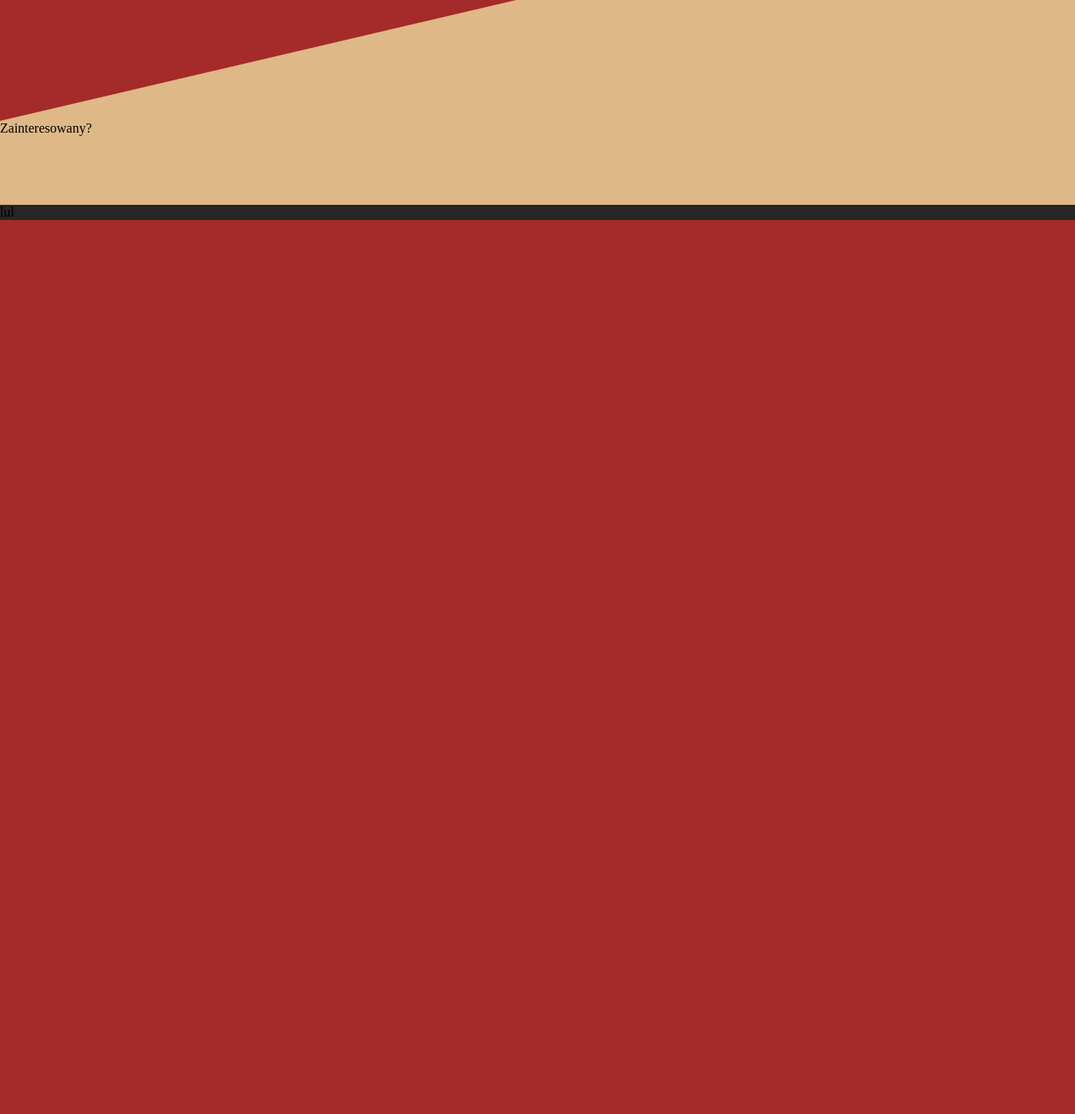
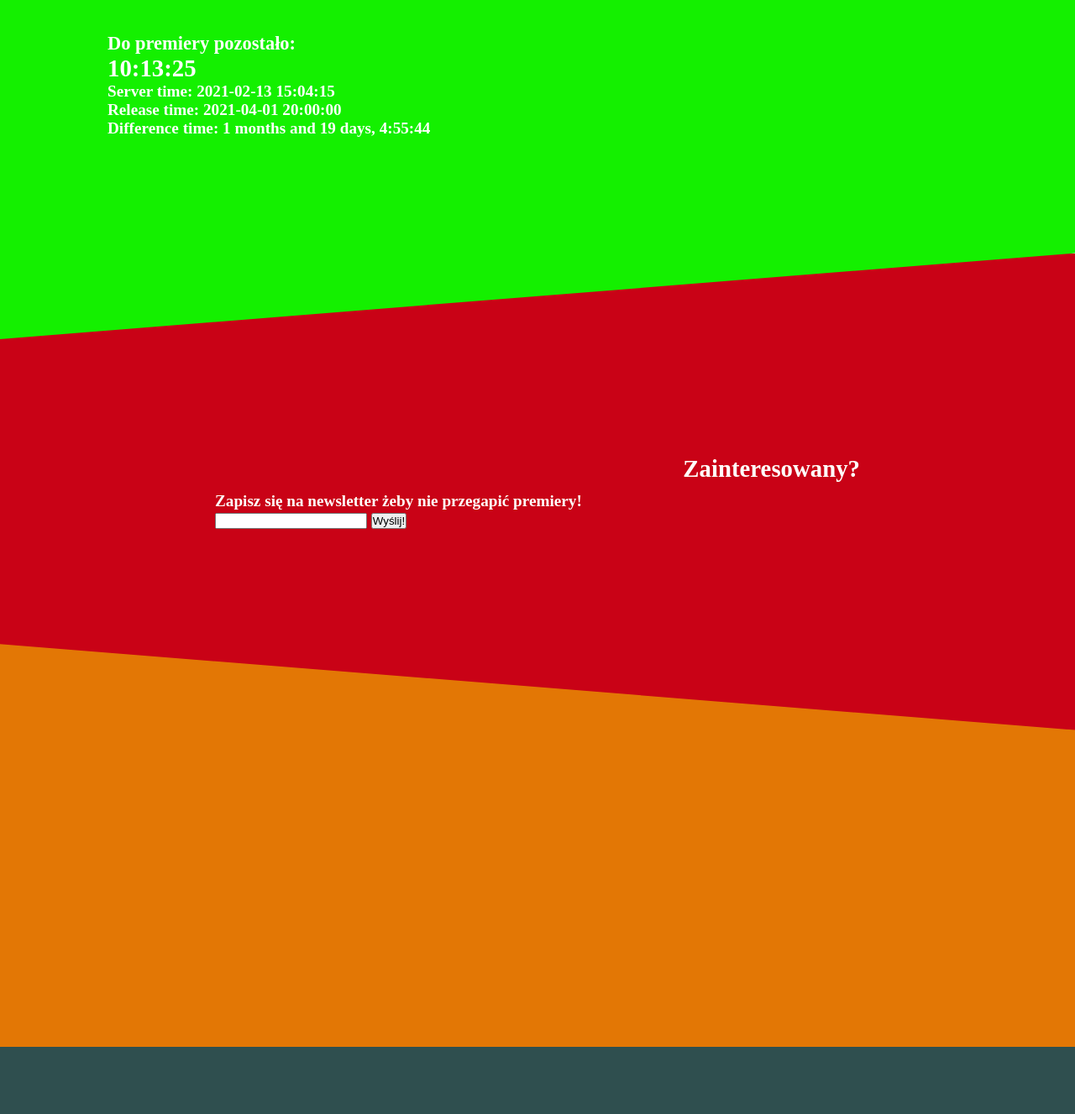
Before and after one commit to Jckob21/schrute-revenge-website, a PHP site: page / in a window 1280 px wide. Shown: the part 556-1883 px from the top of the page at 84% size. Before the commit the page ends 818 px from the top, so only its background shows below. Run offline with PHP 8.4, Linux system fonts and the light colour scheme.

Commit message:
Time management added, still need to pass the object to php
introduced datetime & release date

```diff
--- a/index.php
+++ b/index.php
@@ -1,4 +1,19 @@
 <!doctype html>
+<?php
+    session_start();
+    /*if(isset($_POST['user_email']))
+    {
+        header("Location ")
+    }*/
+
+    $server_date = new DateTime();
+    $server_date_formatted = $server_date->format('Y-m-d H:i:s');
+
+    $release_date = DateTime::createFromFormat('Y-m-d H:i:s', '2021-4-1 20:00:00');
+
+    $time_till_release = $server_date->diff($release_date); //this is a DateInterval object!
+    $time_till_release_formatted = $time_till_release->format('%m months and %d days, %h:%i:%s');
+?>
 
 <html>
     <head>
@@ -8,29 +23,59 @@
         <meta name="description" content="Schrute Revenge game forum">
         <meta name="author" content="Jakub Woźny">
 
-        <link rel="stylesheet" href="css\\style.css">
+        <link rel="stylesheet" href="css\\shapedstyle.css">
     </head>
 
     <body>
         <div class="container">
-            <section class="welcome-section">
-                <header id="logo">
-                    <div class="heading-container">
-                        <h1 class="heading">Schrute Revenge</h1>
+            <header class="general-header">
+                <img src="img/napis.png" alt="Schrute Revenge" >
+            </header>
+
+            <section class="clip-section">
+                <div class="clip-section-container">
+                    <div class="youtube-frame">
+                        <iframe width="560" height="315" src="https://www.youtube.com/embed/9aYTdzE-ibI" frameborder="0" allow="accelerometer; autoplay; clipboard-write; encrypted-media; gyroscope; picture-in-picture" allowfullscreen></iframe>
                     </div>
-                </header>
 
-                <section class="video-section">
-                    <!--<iframe width="560" height="315" src="https://www.youtube.com/embed/9aYTdzE-ibI" frameborder="0" allow="accelerometer; autoplay; clipboard-write; encrypted-media; gyroscope; picture-in-picture" allowfullscreen></iframe>
-                    --></section>
+                    <div class="timer-container">
+                        <h3>Do premiery pozostało:</h3>
+                        <h1>10:13:25</h1>
+                        <?php echo "<p>Server time: " . $server_date_formatted . "</p>";
+                        echo "<p>Release time: " . $release_date->format('Y-m-d H:i:s'). "</p>";
+                        echo "<p>Difference time: " . $time_till_release_formatted .  "</p>";
+                        ?>
+                    </div>
+                </div>
+
             </section>
 
-            <section class="interested-section">
-                Zainteresowany?
+            <section class="newsletter-section">
+                <div class="newsletter-section-container">
+                    <div class="interested">
+                        <h1>Zainteresowany?</h1>
+                    </div>
+
+                    <div class="newsletter-signup-section">
+                        <form method="POST">
+                            <label>
+                                <p>Zapisz się na newsletter żeby nie przegapić premiery!</p>
+                                <input type="text" name="user_email">
+                            </label>
+                            <input type="submit" value="Wyślij!">
+                        </form>
+
+                    </div>
+                </div>
             </section>
 
-                        <?php echo 'lul'?>
+            <section class="comments-section">
 
+            </section>
+
+            <footer class="general-footer">
+
+            </footer>
         </div>
 
 
--- /dev/null
+++ b/scripts/timer.js
@@ -0,0 +1 @@
+var dateReceived = new Date();
```
